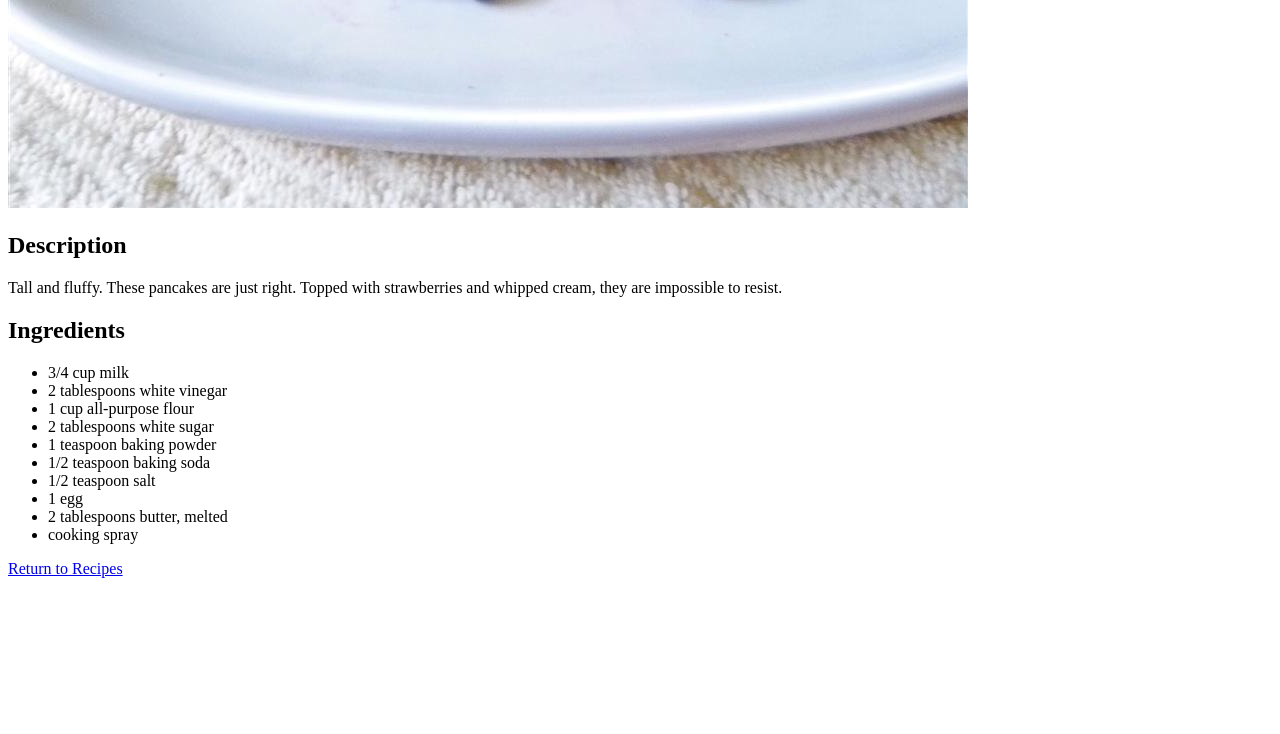
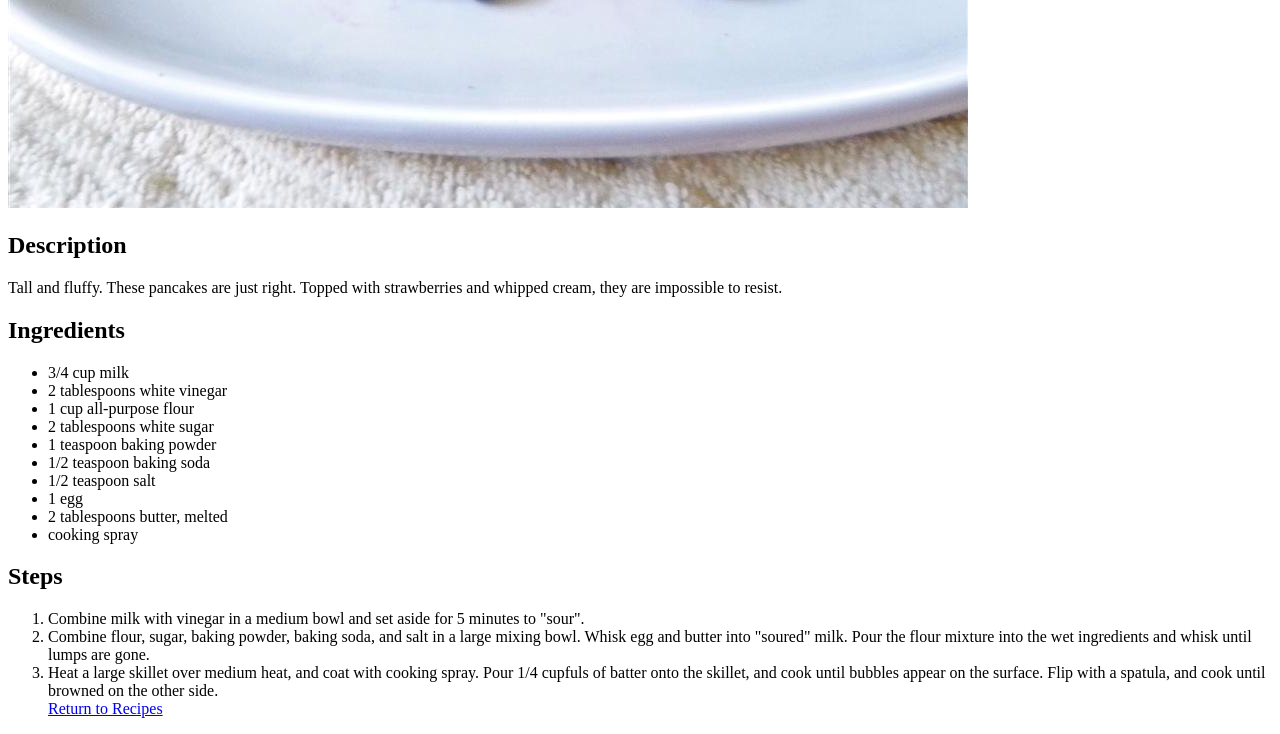
Before and after one commit to brianh8282/odin-recipes, a plain HTML site: page recipes/pancakes.html in a window 1280 px wide. Shown: the part 832-1566 px from the top of the page. Before the commit the page ends 1418 px from the top, so only its background shows below. Drawn offline with Linux system fonts and the light colour scheme.

Commit message:
Added recipe steps to pancakes.html

```diff
--- a/recipes/pancakes.html
+++ b/recipes/pancakes.html
@@ -26,6 +26,16 @@
             <li>2 tablespoons butter, melted</li>
             <li>cooking spray</li>
         </ul>
+        <h2>Steps</h2>
+        <ol>
+            <li>Combine milk with vinegar in a medium bowl and set aside for 5 minutes to "sour".</li>
+            <li>Combine flour, sugar, baking powder, baking soda, and salt in a large mixing bowl. Whisk egg and
+                butter into "soured" milk. Pour the flour mixture into the wet ingredients and whisk until lumps
+                are gone.</li>
+            <li>
+                Heat a large skillet over medium heat, and coat with cooking spray. Pour 1/4 cupfuls of batter onto the
+                skillet, and cook until bubbles appear on the surface. Flip with a spatula, and cook until browned
+                on the other side.</li>
         <a href="../index.html">Return to Recipes</a>
     </body>
 </html>
```
